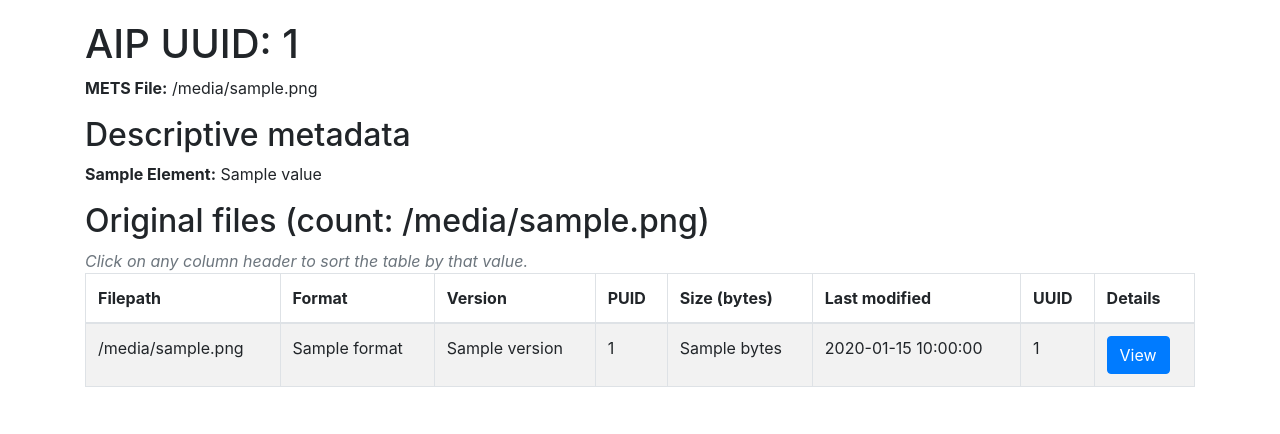
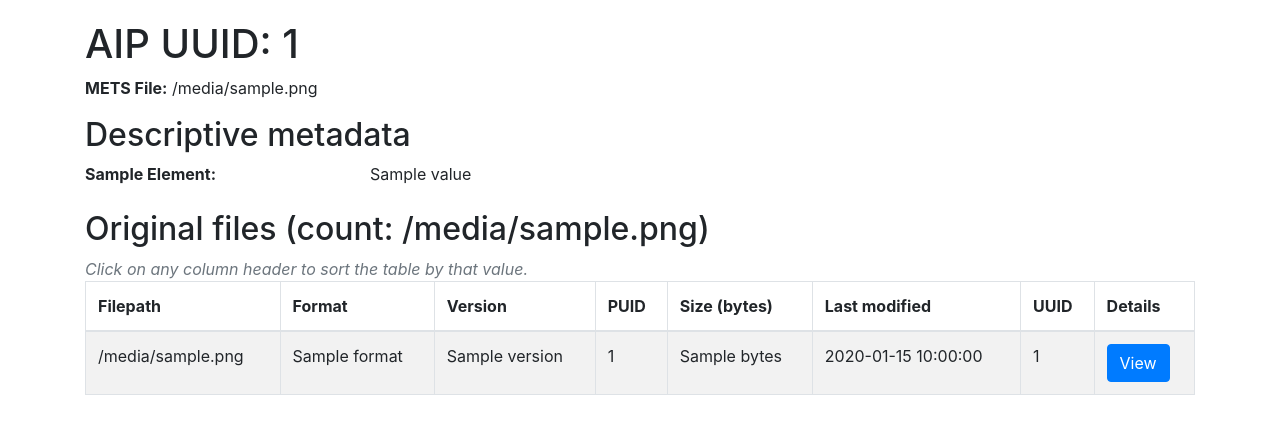
Before and after one commit to tw4l/METSFlask, a Flask app: template METSFlask/templates/aip.html in a window 1280 px wide. Shown: the part 56-490 px from the top of the page. Run offline with Flask 2, Linux system fonts and the light colour scheme; the template is opened without the code that fills it: most values are stand-ins (such as "Sample title", 1, 10 or a date in 2020); some libraries are stand-ins or nearby versions.

Commit message:
Fix styling

```diff
--- a/METSFlask/templates/aip.html
+++ b/METSFlask/templates/aip.html
@@ -2,30 +2,38 @@
 {% block content %}
 <h1>AIP UUID: {{ aip_uuid }}</h1>
 <p><strong>METS File:</strong> {{ mets_file }}</p>
+
+<!-- Dublin Core descriptive metadata -->
 {% if dcmetadata %}
 <h2>Descriptive metadata</h2>
+<dl class="row">
   {% for element in dcmetadata %}
-    <p><strong>{{ element['element'].title() }}:</strong> {{ element['value'] }}</p>
+    <dt class="col-sm-3">{{ element['element'].title() }}:</dt>
+    <dd class="col-sm-9">{{ element['value'] }}</dd>
   {% endfor %}
+</dl>
 {% endif %}
+
+<!-- Original files table -->
 {% if original_files %}
 <h2>Original files (count: {{ filecount }})</h2>
 <tagline class="text-muted"><em>Click on any column header to sort the table by that value.</em></tagline>
-
 <table class="table table-striped table-bordered table-condensed sortable">
+  <thead>
     <tr>
-  <td><strong>Filepath</strong></td>
-  <td><strong>Format</strong></td>
-  <td><strong>Version</strong></td>
-  <td><strong>PUID</strong></td>
-  <td><strong>Size (bytes)</strong></td>
-  <td><strong>Last modified</strong></td>
-  <td><strong>UUID</strong></td>
-  <td><strong>Details</strong></td>
+      <th>Filepath</th>
+      <th>Format</th>
+      <th>Version</th>
+      <th>PUID</th>
+      <th>Size (bytes)</th>
+      <th>Last modified</th>
+      <th>UUID</th>
+      <th>Details</th>
     </tr>
+  </thead>
+  <tbody>
     {% for original_file in original_files %}
       <tr>
-
         <td>{{ original_file['filepath'] }}</td>
         <td>{{ original_file['format'] }}</td>
         <td>{{ original_file['version'] }}</td>
@@ -36,8 +44,7 @@
         <td><a href="/aip/{{ mets_file }}/file/{{ original_file['uuid'] }}"><button class="btn btn-primary">View</button></a></td>
       </tr>
     {% endfor %}
-    </table>
-{% else %}
+  </tbody>
 </table>
 {% endif %}
 {% endblock %}
```
Lines whose indentation alone changed are shown as unchanged.
